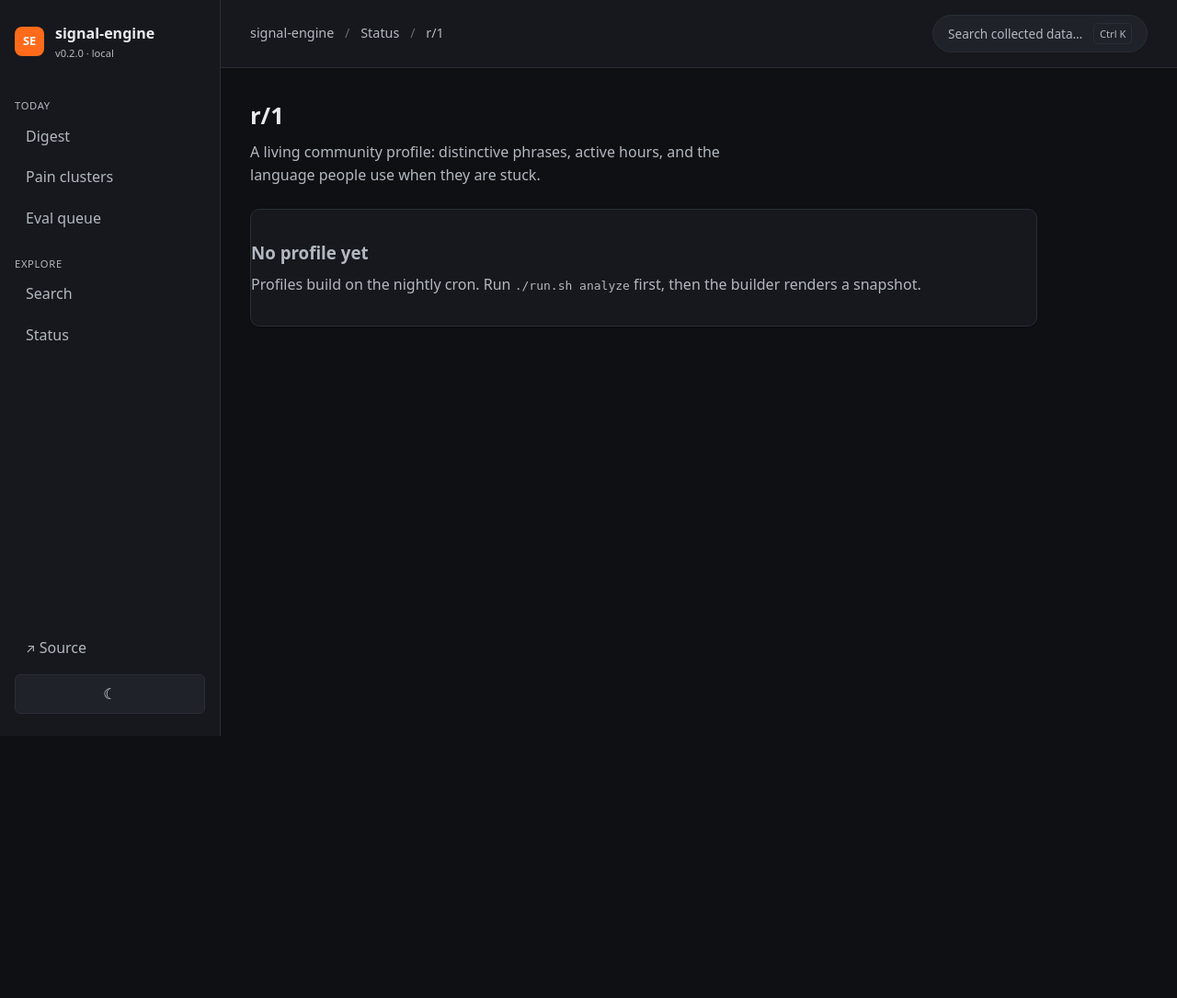
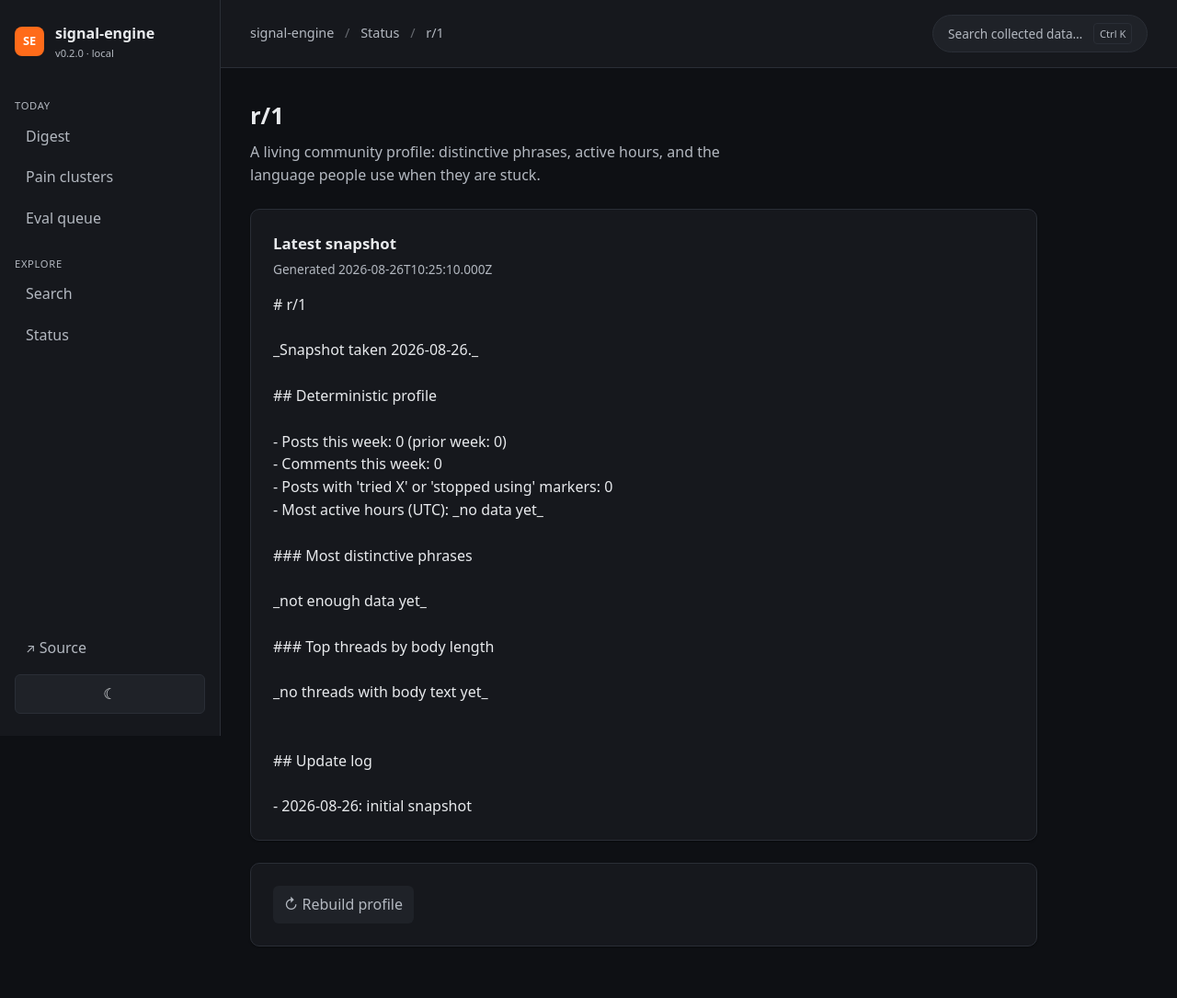
Before and after one commit to 10xdev4u-alt/signal-engine, a FastAPI app: page /profile/1?build=true in a window 1280 px wide. Shown: the whole page at 92% size. Before the commit the page ends 800 px from the top, so only its background shows below. Run offline with FastAPI, Linux system fonts and the light colour scheme; data comes from the database, SQL or seed files in the repository; data that the repository does not hold is empty.

Commit message:
feat: wire profile builder into CLI and dashboard web route (#62)
* feat: wire profile builder into CLI and dashboard web route

The community-profile builder was fully implemented but unreachable.
Adds a 'profile' CLI subcommand that builds snapshots for every active
subreddit, and a ?build=true trigger on the /profile/{sub} web route so
operators can generate profiles from the dashboard. The profile page now
exposes Build / Rebuild actions.

Fixes #56

Co-authored-by: the-ai-developer <88466089+the-ai-developer@users.noreply.github.com>

* fix: reorder imports in profile web route

Co-authored-by: the-ai-developer <88466089+the-ai-developer@users.noreply.github.com>

---------

Co-authored-by: the-ai-developer <88466089+the-ai-developer@users.noreply.github.com>

```diff
--- a/signal_engine/cli.py
+++ b/signal_engine/cli.py
@@ -158,6 +158,25 @@
     return 0
 
 
+def cmd_profile(args) -> int:
+    from rich.console import Console
+
+    from signal_engine.analyze.profile import build_all_active
+    from signal_engine.llm.base import make_provider
+
+    settings, conn = _open_db()
+    provider = make_provider(settings)
+    results = build_all_active(conn, provider=provider, monthly_cap=settings.monthly_llm_budget)
+    console = Console()
+    if not results:
+        console.print("[dim]no active subreddits — use add-subreddit first[/dim]")
+        return 0
+    for r in results:
+        llm = f", {r.llm_calls} LLM sections" if r.llm_calls else ""
+        console.print(f"[green]r/{r.subreddit}:[/green] {r.diff_summary}{llm}")
+    return 0
+
+
 def cmd_serve(_args) -> int:
     from signal_engine.web.app import run_server
 
@@ -189,6 +208,10 @@
         func=cmd_analyze
     )
 
+    sub.add_parser("profile", help="build community profiles for active subreddits").set_defaults(
+        func=cmd_profile
+    )
+
     sub.add_parser("serve", help="dashboard on loopback").set_defaults(func=cmd_serve)
 
     p_digest = sub.add_parser("digest", help="generate the daily digest")
--- a/signal_engine/web/app.py
+++ b/signal_engine/web/app.py
@@ -100,8 +100,18 @@
         )
 
     @router.get("/profile/{subreddit}", response_class=HTMLResponse)
-    def profile(subreddit: str, request: Request):
+    def profile(subreddit: str, request: Request, build: bool = False):
         conn = _db()
+        if build:
+            from signal_engine.analyze.profile import build_profile
+            from signal_engine.config import load_settings
+            from signal_engine.llm.base import make_provider
+
+            provider = make_provider(load_settings())
+            build_profile(
+                conn, subreddit, provider=provider,
+                monthly_cap=load_settings().monthly_llm_budget,
+            )
         snapshots = conn.execute(
             "SELECT snapshot_md, generated_at FROM profiles "
             "WHERE subreddit = ? ORDER BY generated_at DESC LIMIT 1",
@@ -110,7 +120,7 @@
         return templates.TemplateResponse(
             request,
             "profile.html",
-            {"subreddit": subreddit, "snapshots": [dict(s) for s in snapshots]},
+            {"subreddit": subreddit, "snapshots": [dict(s) for s in snapshots], "built": build},
         )
 
     @router.post("/eval/{ref_type}/{ref_id}", response_class=RedirectResponse)
--- a/signal_engine/web/templates/profile.html
+++ b/signal_engine/web/templates/profile.html
@@ -16,10 +16,14 @@
   </div>
   <pre style="white-space: pre-wrap; font-family: inherit; margin: 0;">{{ snapshots[0].snapshot_md }}</pre>
 </div>
+<div class="card" style="margin-top: var(--space-4);">
+  <a class="nav-link" href="/profile/{{ subreddit }}?build=true" style="background: var(--bg-3); color: var(--fg-2); display: inline-block;">↻ Rebuild profile</a>
+</div>
 {% else %}
 <div class="card empty">
   <h3 style="margin: 0 0 var(--space-2);">No profile yet</h3>
-  <p style="margin: 0;">Profiles build on the nightly cron. Run <code>./run.sh analyze</code> first, then the builder renders a snapshot.</p>
+  <p style="margin: 0 0 var(--space-3);">Profiles build from collected posts. Run <code>./run.sh analyze</code> first, then build.</p>
+  <a class="success" href="/profile/{{ subreddit }}?build=true" style="text-decoration: none; display: inline-block;">Build profile</a>
 </div>
 {% endif %}
 {% endblock %}
```
